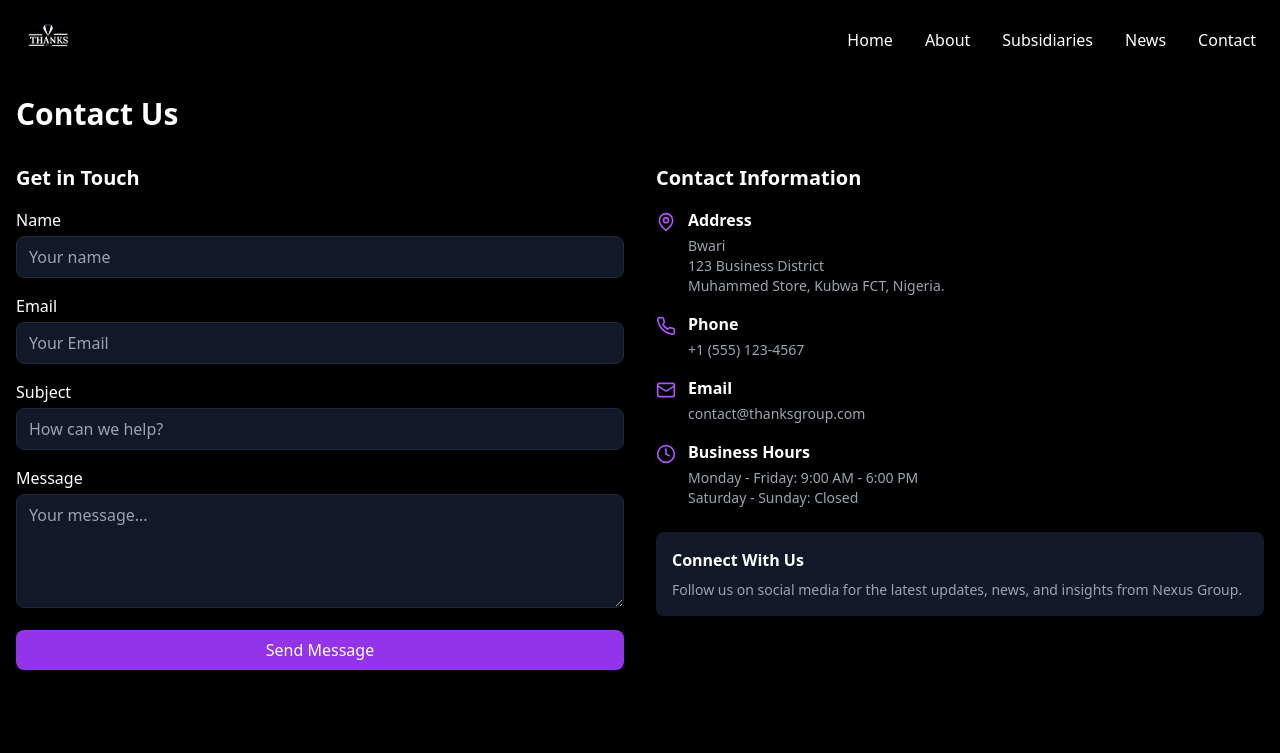
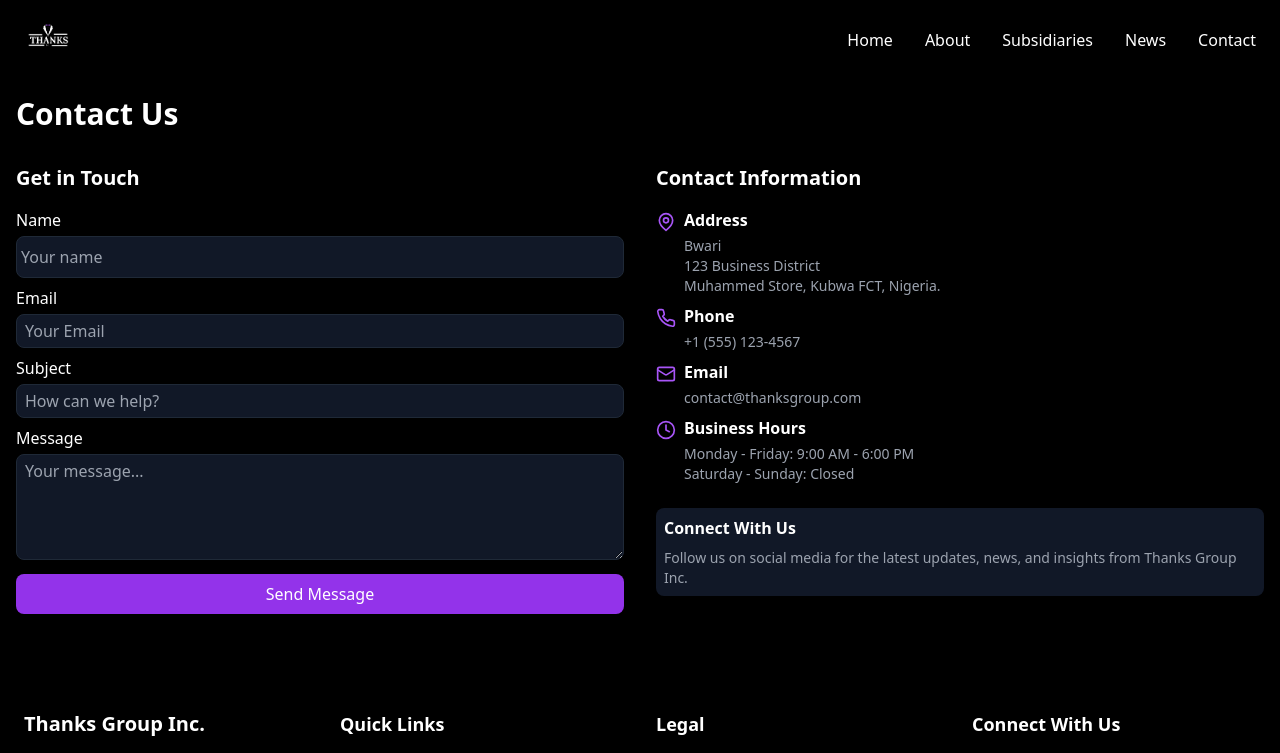
Before and after one commit to thanks299/Thanks-Inc, a React (Vite) app: page /contact in a window 1280 px wide. Shown: the top 753 px of the page. Built offline with nearby package versions, Linux system fonts and the light colour scheme.

Commit message:
thanks inc.

```diff
--- a/src/pages/About.tsx
+++ b/src/pages/About.tsx
@@ -9,10 +9,10 @@ export default function About() {
 
   return (
     <main className="pt-12">
-      <section className="py-12 bg-black">
+      <section className="py-10 bg-black">
         <div className="max-w-7xl mx-auto px-6">
           <h1 className="text-4xl font-bold text-white mb-4">Thanks Group Inc.</h1>
-          <div className="grid grid-cols-1 md:grid-cols-2 gap-8 items-center mb-12">
+          <div className="grid grid-cols-1 md:grid-cols-2 gap-6 items-center mb-12">
             <div>
               <h2 className="text-2xl font-bold text-white mb-3">Our Story</h2>
               <p className="text-gray-400 mb-3">Founded in 1970, Thanks Group Inc. has grown from a small investment firm into a global conglomerate spanning multiple industries. Our journey has been marked by strategic acquisitions, innovative ventures, and a commitment to sustainable growth.</p>
@@ -21,12 +21,12 @@ export default function About() {
             <img src="https://images.unsplash.com/photo-1497366216548-37526070297c?ixlib=rb-1.2.1&auto=format&fit=crop&w=1200&q=80" alt="Nexus Group headquarters" className="rounded-lg shadow-lg" />
           </div>
           <div className="mb-12">
-            <h2 className="text-2xl font-bold text-white mb-6">Our Leadership</h2>
-            <div className="grid grid-cols-1 md:grid-cols-3 gap-6">
+            <h2 className="text-2xl font-bold text-white mb-6">OUR LEADERSHIP</h2>
+            <div className="grid grid-cols-1 md:grid-cols-3 gap-4">
               {executives.map((exec, index) => (
                 <div key={index} className="bg-gray-900 rounded-lg overflow-hidden hover:transform hover:scale-105 transition-all">
                   <img src={exec.image} alt={exec.name} className="w-full h-64 object-cover" />
-                  <div className="p-4">
+                  <div className="p-2">
                     <h3 className="text-xl font-bold text-white mb-2">{exec.name}</h3>
                     <p className="text-gray-400">{exec.title}</p>
                   </div>
@@ -36,9 +36,9 @@ export default function About() {
           </div>
           <div className="text-center">
             <h2 className="text-2xl font-bold text-white mb-3">Our Values</h2>
-            <div className="grid grid-cols-1 md:grid-cols-3 gap-6 mt-6">
+            <div className="grid grid-cols-1 md:grid-cols-3 gap-3 mt-6">
               {[{ title: "Innovation", description: "Pushing boundaries and embracing new technologies" }, { title: "Sustainability", description: "Committed to environmental and social responsibility" }, { title: "Excellence", description: "Delivering exceptional value in everything we do" }].map((value, index) => (
-                <div key={index} className="bg-gray-900 p-4 rounded-lg">
+                <div key={index} className="bg-gray-900 p-3 rounded-lg">
                   <h3 className="text-xl font-bold text-white mb-2">{value.title}</h3>
                   <p className="text-gray-400">{value.description}</p>
                 </div>
--- a/src/pages/Contact.tsx
+++ b/src/pages/Contact.tsx
@@ -11,13 +11,13 @@ export default function Contact() {
           <div className="grid grid-cols-1 md:grid-cols-2 gap-8">
             <div>
               <h2 className="text-xl font-bold text-white mb-4">Get in Touch</h2>
-              <form className="space-y-4">
+              <form className="space-y-2">
                 <div>
                   <label htmlFor="name" className="block text-white mb-1">Name</label>
                   <input
                     type="text"
                     id="name"
-                    className="w-full px-3 py-2 bg-gray-900 border border-gray-800 rounded-lg text-white focus:outline-none focus:border-purple-500"
+                    className="w-full px-1 py-2 bg-gray-900 border border-gray-800 rounded-lg text-white focus:outline-none focus:border-purple-500"
                     placeholder="Your name"
                   />
                 </div>
@@ -27,7 +27,7 @@ export default function Contact() {
                   <input
                     type="email"
                     id="email"
-                    className="w-full px-3 py-2 bg-gray-900 border border-gray-800 rounded-lg text-white focus:outline-none focus:border-purple-500"
+                    className="w-full px-2 py-1 bg-gray-900 border border-gray-800 rounded-lg text-white focus:outline-none focus:border-purple-500"
                     placeholder="Your Email"
                   />
                 </div>
@@ -37,7 +37,7 @@ export default function Contact() {
                   <input
                     type="text"
                     id="subject"
-                    className="w-full px-3 py-2 bg-gray-900 border border-gray-800 rounded-lg text-white focus:outline-none focus:border-purple-500"
+                    className="w-full px-2 py-1 bg-gray-900 border border-gray-800 rounded-lg text-white focus:outline-none focus:border-purple-500"
                     placeholder="How can we help?"
                   />
                 </div>
@@ -47,7 +47,7 @@ export default function Contact() {
                   <textarea
                     id="message"
                     rows={4}
-                    className="w-full px-3 py-2 bg-gray-900 border border-gray-800 rounded-lg text-white focus:outline-none focus:border-purple-500"
+                    className="w-full px-2 py-1 bg-gray-900 border border-gray-800 rounded-lg text-white focus:outline-none focus:border-purple-500"
                     placeholder="Your message..."
                   ></textarea>
                 </div>
@@ -63,8 +63,8 @@ export default function Contact() {
 
             <div>
               <h2 className="text-xl font-bold text-white mb-4">Contact Information</h2>
-              <div className="space-y-4">
-                <div className="flex items-start space-x-3">
+              <div className="space-y-2">
+                <div className="flex items-start space-x-2">
                   <MapPin className="text-purple-500 mt-1" size={20} />
                   <div>
                     <h3 className="text-white font-semibold mb-1">Address</h3>
@@ -76,7 +76,7 @@ export default function Contact() {
                   </div>
                 </div>
 
-                <div className="flex items-start space-x-3">
+                <div className="flex items-start space-x-2">
                   <Phone className="text-purple-500 mt-1" size={20} />
                   <div>
                     <h3 className="text-white font-semibold mb-1">Phone</h3>
@@ -84,7 +84,7 @@ export default function Contact() {
                   </div>
                 </div>
 
-                <div className="flex items-start space-x-3">
+                <div className="flex items-start space-x-2">
                   <Mail className="text-purple-500 mt-1" size={20} />
                   <div>
                     <h3 className="text-white font-semibold mb-1">Email</h3>
@@ -92,7 +92,7 @@ export default function Contact() {
                   </div>
                 </div>
 
-                <div className="flex items-start space-x-3">
+                <div className="flex items-start space-x-2">
                   <Clock className="text-purple-500 mt-1" size={20} />
                   <div>
                     <h3 className="text-white font-semibold mb-1">Business Hours</h3>
@@ -104,10 +104,10 @@ export default function Contact() {
                 </div>
               </div>
 
-              <div className="mt-6 p-4 bg-gray-900 rounded-lg">
+              <div className="mt-6 p-2 bg-gray-900 rounded-lg">
                 <h3 className="text-white font-semibold mb-2">Connect With Us</h3>
                 <p className="text-gray-400 text-sm">
-                  Follow us on social media for the latest updates, news, and insights from Nexus Group.
+                  Follow us on social media for the latest updates, news, and insights from Thanks Group Inc.
                 </p>
               </div>
             </div>
--- a/src/pages/Home.tsx
+++ b/src/pages/Home.tsx
@@ -22,8 +22,12 @@ export default function Home() {
 
       <section className="py-20 bg-gray-900">
         <div className="max-w-7xl mx-auto px-6">
-          <h2 className="text-3xl font-bold text-white mb-12 text-center animate-fadeIn">OUR COMPANY</h2>
-          <div className="grid grid-cols-1 md:grid-cols-3 gap-8">
+        <h2 className="text-3xl font-bold text-white mb-12 text-center animate-fadeIn relative">
+          <span className="absolute inset-0 bg-gradient-to-r from-green-500 to-pink-500 opacity-40 z-10"></span>
+          OUR COMPANY
+        </h2>
+
+          <div className="grid grid-cols-1 md:grid-cols-3 gap-7">
             {[{
               title: "Thanks Foundation",
               description: "Empowering communities through sustainable development",
@@ -52,10 +56,10 @@ export default function Home() {
         </div>
       </section>
 
-      <section className="py-20 bg-black">
-        <div className="max-w-7xl mx-auto px-6">
+      <section className="py-19 bg-black">
+        <div className="max-w-7xl mx-auto px-5">
           <h2 className="text-3xl font-bold text-white mb-12 text-center animate-fadeIn">Latest Updates</h2>
-          <div className="grid grid-cols-1 md:grid-cols-2 gap-8">
+          <div className="grid grid-cols-1 md:grid-cols-2 gap-7">
             {[{
               title: "Thanks Group Inc. Announces New Sustainable Initiative",
               date: "March 15, 2024",
@@ -83,7 +87,7 @@ export default function Home() {
               link: "/news"
             }].map((news, index) => (
               <Link to={news.link} key={index}>
-                <div className="border border-gray-800 p-6 rounded-lg hover:bg-gray-900 transition-all duration-300 animate-fadeIn animation-delay-600 cursor-pointer">
+                <div className="border border-gray-800 p-5 rounded-lg hover:bg-gray-900 transition-all duration-300 animate-fadeIn animation-delay-600 cursor-pointer">
                   <span className="text-purple-500 text-sm">{news.category}</span>
                   <h3 className="text-xl font-bold text-white mt-2 mb-4">{news.title}</h3>
                   <p className="text-gray-400">{news.date}</p>
--- a/src/pages/News.tsx
+++ b/src/pages/News.tsx
@@ -10,10 +10,10 @@ export default function News() {
   ];
   return (
     <main className="pt-16">
-      <section className="py-20 bg-black">
+      <section className="py-15 bg-black">
         <div className="max-w-7xl mx-auto px-6">
           <h1 className="text-4xl font-bold text-white mb-12">Latest News</h1>
-          <div className="grid grid-cols-1 md:grid-cols-2 gap-8">
+          <div className="grid grid-cols-1 md:grid-cols-2 gap-5">
             {news.map((item, index) => (
               <article key={index} className="bg-gray-900 rounded-lg overflow-hidden hover:transform hover:scale-105 transition-all">
                 <img src={item.image} alt={item.title} className="w-full h-64 object-cover" />
--- a/src/pages/Subsidiaries.tsx
+++ b/src/pages/Subsidiaries.tsx
@@ -12,7 +12,7 @@ export default function Subsidiaries() {
       <section className="py-20 bg-black">
         <div className="max-w-7xl mx-auto px-6">
           <h1 className="text-4xl font-bold text-white mb-12">Our Companies</h1>
-          <div className="space-y-20">
+          <div className="space-y-17">
             {companies.map((company, index) => (
               <div key={index} className="grid grid-cols-1 md:grid-cols-2 gap-12 items-center">
                 <div className={`${index % 2 === 1 ? 'md:order-2' : ''}`}>
```
